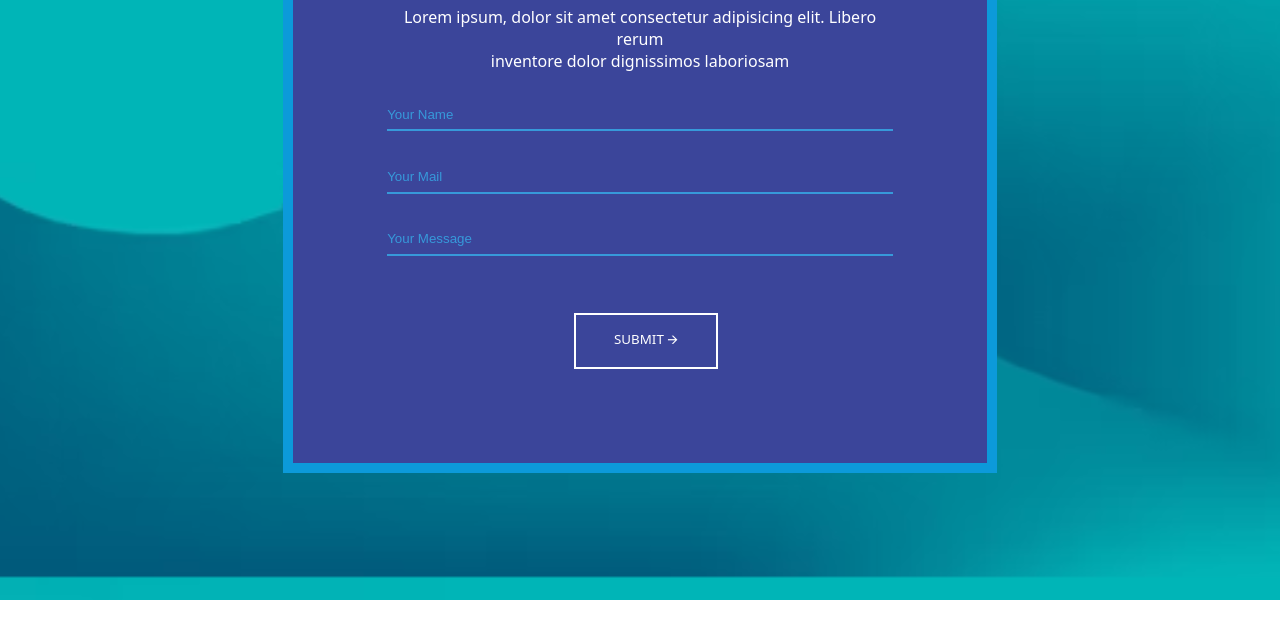
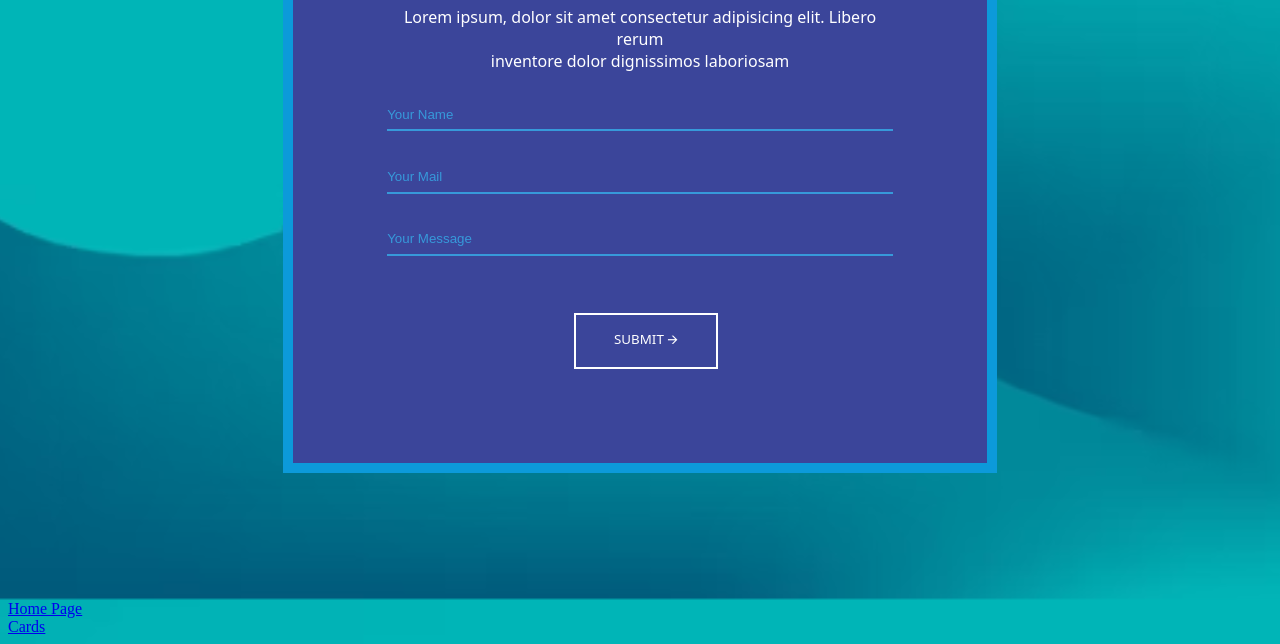
Before and after one commit to hussaintmg/CSS-Assignments, a plain HTML site: page CSS contact Form/index.html in a window 1280 px wide. Shown: the part 311-955 px from the top of the page. Before the commit the page ends 911 px from the top, so only its background shows below. Drawn offline with Linux system fonts and the light colour scheme.

Commit message:
Update index.html

```diff
--- a/CSS contact Form/index.html
+++ b/CSS contact Form/index.html
@@ -54,5 +54,7 @@
       <input type="text" value="Your Message"/><br>
       <button>SUBMIT &#129130;</button>
     </div>
+    <a href="../index.html">Home Page</a><br/>
+    <a href="../Cards/index.html">Cards</a><br/>
   </body>
 </html>
```
